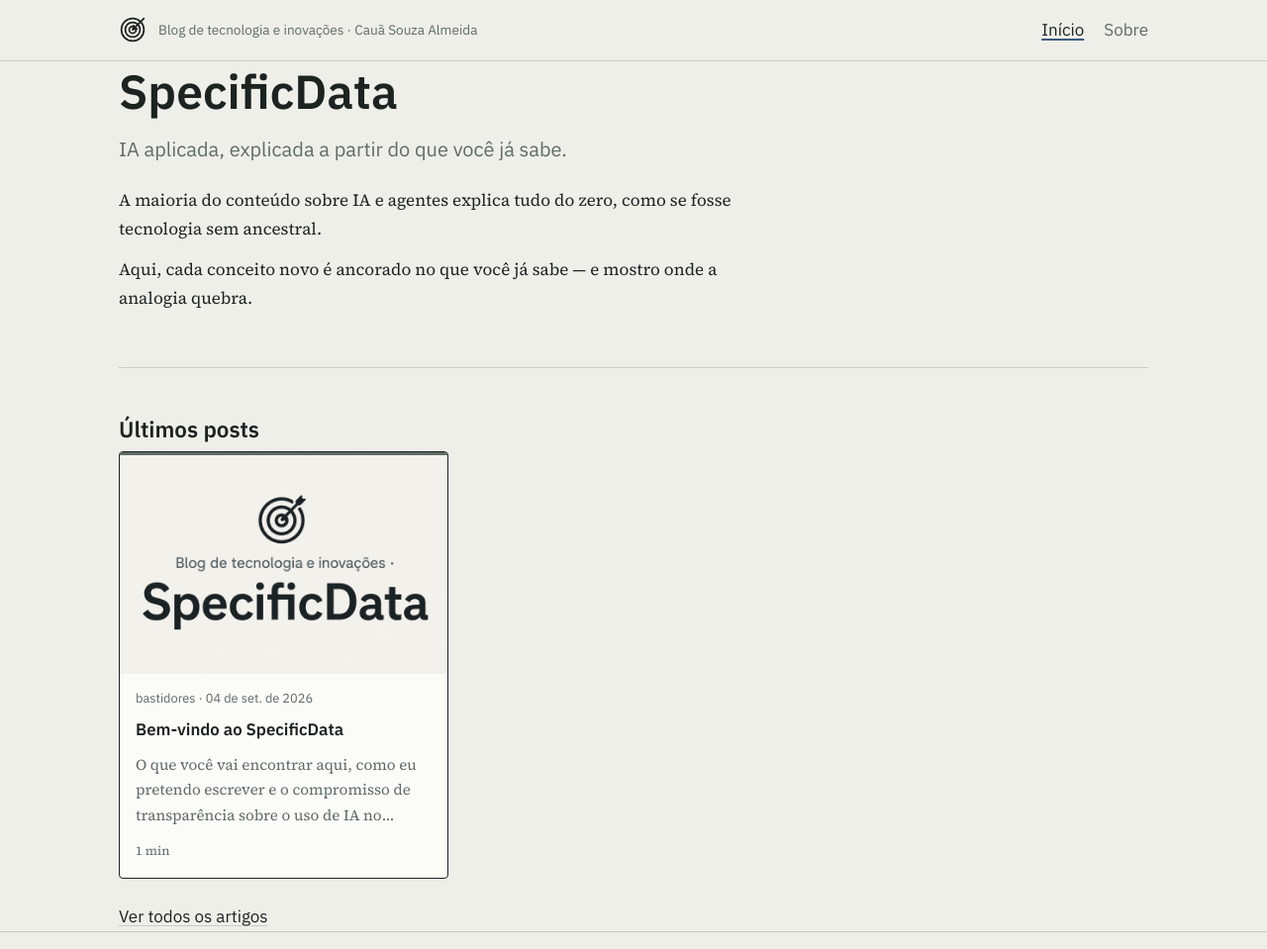
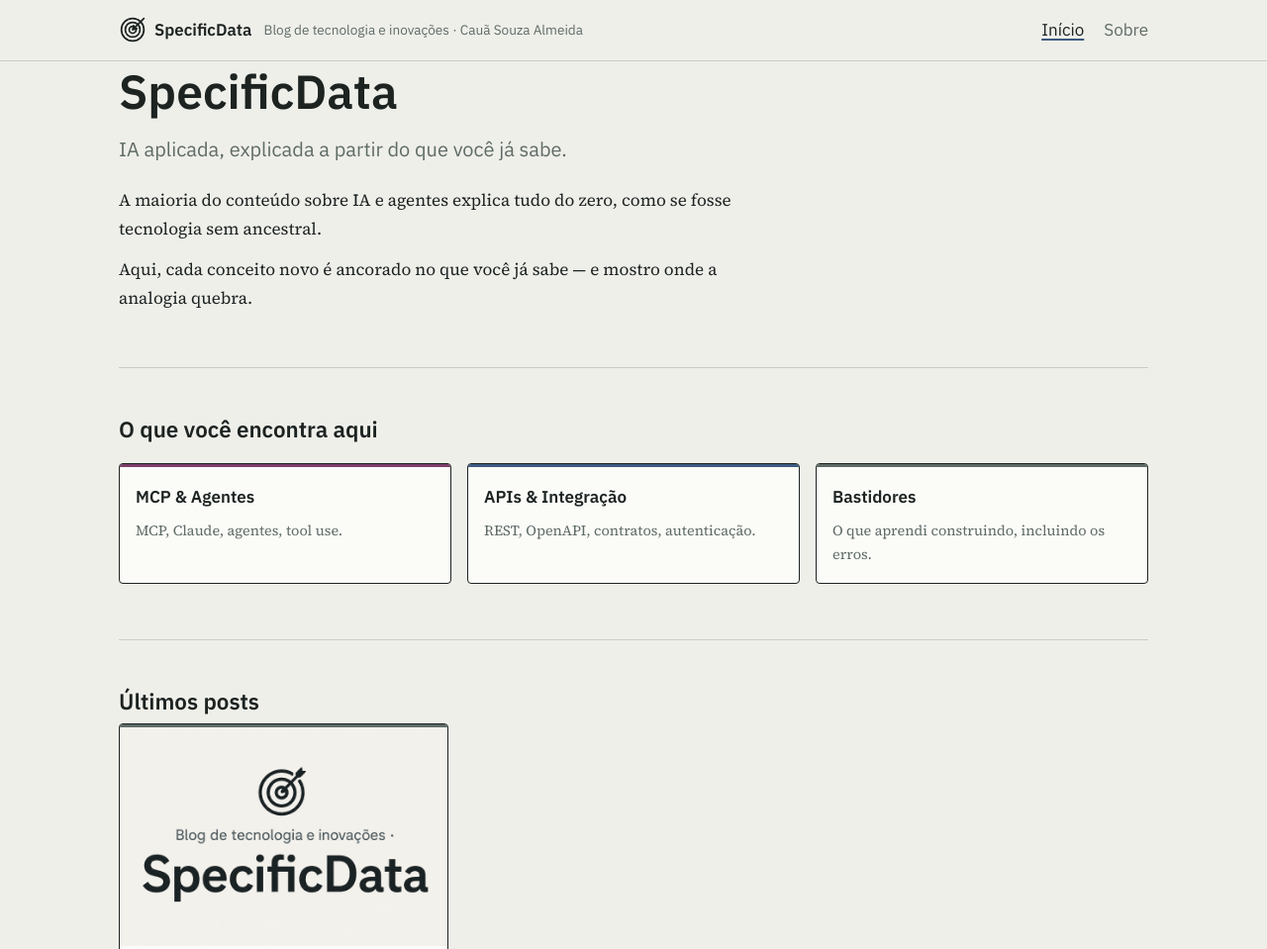
Before and after one commit to devcauas/SpecificData, an Astro site: page / in a window 1280 px wide. Shown: the top 959 px of the page at 99% size. Built offline with nearby package versions, Linux system fonts and the light colour scheme; Astro itself is replaced by a stand-in of ours.

Commit message:
Aprimoramento do UX/UI do portfólio

```diff
--- a/src/components/CategoryFilter.astro
+++ b/src/components/CategoryFilter.astro
@@ -95,6 +95,9 @@ const yearGroups = groupByYear ? groupPostsByYear(posts) : null;
   }
 
   .filter-bar label {
+    display: inline-block;
+    padding-block: 0.65rem;
+    padding-inline: 0.25rem;
     cursor: pointer;
     color: var(--muted);
     text-underline-offset: 0.25em;
--- a/src/components/PostCard.astro
+++ b/src/components/PostCard.astro
@@ -1,6 +1,5 @@
 ---
 import { Image } from 'astro:assets';
-import type { CategorySlug } from '../data/categories';
 import type { Post } from '../lib/posts';
 import { getCategory } from '../data/categories';
 import { getReadingTime } from '../lib/posts';
@@ -14,12 +13,6 @@ const { data, id, body } = post;
 const category = getCategory(data.category);
 const readingTime = getReadingTime(body ?? '');
 
-const categoryAccent: Record<CategorySlug, string> = {
-  'apis-integracao': 'var(--known)',
-  'mcp-agentes': 'var(--new)',
-  bastidores: 'var(--muted)',
-};
-
 const dateFormatter = new Intl.DateTimeFormat('pt-BR', {
   day: '2-digit',
   month: 'short',
@@ -30,7 +23,7 @@ const dateFormatter = new Intl.DateTimeFormat('pt-BR', {
 <li
   class="post-card"
   data-category={data.category}
-  style={{ '--category-accent': categoryAccent[data.category] }}
+  style={{ '--category-accent': category.accent }}
 >
   {
     data.cover && (
--- a/src/data/categories.ts
+++ b/src/data/categories.ts
@@ -6,6 +6,13 @@ export interface Category {
   /** Rótulo curto usado no filtro do arquivo ("Todos 12 · MCP 6 · APIs 4 · Bastidores 2"). */
   shortLabel: string;
   description: string;
+  /**
+   * Acento semântico da categoria (CLAUDE.md / BRIEF §6): apis-integracao usa
+   * --known (o que o leitor já sabe), mcp-agentes usa --new (o conceito novo),
+   * bastidores fica neutro em --muted. Mesmo valor usado na barra de 3px do
+   * PostCard e nos tiles da home — centralizado aqui para não divergir.
+   */
+  accent: string;
 }
 
 export const categories: Category[] = [
@@ -14,18 +21,21 @@ export const categories: Category[] = [
     label: 'MCP & Agentes',
     shortLabel: 'MCP',
     description: 'MCP, Claude, agentes, tool use.',
+    accent: 'var(--new)',
   },
   {
     slug: 'apis-integracao',
     label: 'APIs & Integração',
     shortLabel: 'APIs',
     description: 'REST, OpenAPI, contratos, autenticação.',
+    accent: 'var(--known)',
   },
   {
     slug: 'bastidores',
     label: 'Bastidores',
     shortLabel: 'Bastidores',
     description: 'O que aprendi construindo, incluindo os erros.',
+    accent: 'var(--muted)',
   },
 ];
 
--- a/src/layouts/Base.astro
+++ b/src/layouts/Base.astro
@@ -46,6 +46,7 @@ function isActiveLink(href: string): boolean {
         <div class="brand">
           <a href="/" class="logo-link" aria-label={`${site.name} — página inicial`}>
             <Logo size={28} />
+            <span class="brand-name">{site.name}</span>
           </a>
           <p class="header-tagline">{site.headerTagline}</p>
         </div>
@@ -112,14 +113,29 @@ function isActiveLink(href: string): boolean {
 
   .logo-link {
     display: flex;
+    align-items: center;
+    gap: 0.5rem;
     flex-shrink: 0;
     color: var(--ink);
+    text-decoration: none;
+  }
+
+  .brand-name {
+    font-family: var(--font-sans);
+    font-weight: 600;
+    font-size: 1.05rem;
   }
 
   .header-tagline {
     margin: 0;
     font-size: 0.85rem;
     color: var(--muted);
+  }
+
+  @media (max-width: 40rem) {
+    .header-tagline {
+      display: none;
+    }
   }
 
   .site-header nav,
--- a/src/pages/index.astro
+++ b/src/pages/index.astro
@@ -3,6 +3,7 @@ import Base from '../layouts/Base.astro';
 import PostCard from '../components/PostCard.astro';
 import { site } from '../data/site';
 import { series as allSeries } from '../data/series';
+import { categories } from '../data/categories';
 import { getPublishedPosts, getSeriesRoster } from '../lib/posts';
 
 const activeSeries = allSeries.find((s) => s.status === 'em-andamento') ?? null;
@@ -23,6 +24,22 @@ const latestPosts = (await getPublishedPosts()).slice(0, 6);
       Aqui, cada conceito novo é ancorado no que você já sabe — e mostro onde a
       analogia quebra.
     </p>
+  </section>
+
+  <section class="topics">
+    <h2>O que você encontra aqui</h2>
+    <ul class="topic-grid">
+      {
+        categories.map((category) => (
+          <li class="topic-tile" style={{ '--category-accent': category.accent }}>
+            <a class="topic-link" href="/blog">
+              <span class="topic-label">{category.label}</span>
+              <p class="topic-description">{category.description}</p>
+            </a>
+          </li>
+        ))
+      }
+    </ul>
   </section>
 
   {
@@ -81,10 +98,73 @@ const latestPosts = (await getPublishedPosts()).slice(0, 6);
     margin-top: 0.75rem;
   }
 
+  .topics h2,
   .series-block h2,
   .latest-posts h2 {
     font-size: 1.4rem;
     margin-bottom: 0.5rem;
+  }
+
+  .topic-grid {
+    display: grid;
+    grid-template-columns: repeat(3, 1fr);
+    gap: 1rem;
+    list-style: none;
+    margin-top: 1.25rem;
+  }
+
+  @media (max-width: 40rem) {
+    .topic-grid {
+      grid-template-columns: 1fr;
+    }
+  }
+
+  .topic-tile {
+    position: relative;
+    border: 1px solid var(--ink);
+    border-radius: 4px;
+    background: var(--card);
+    overflow: hidden;
+    transition:
+      background-color 120ms,
+      border-color 120ms;
+  }
+
+  .topic-tile::before {
+    content: '';
+    display: block;
+    height: 3px;
+    background: var(--category-accent);
+  }
+
+  .topic-tile:hover {
+    background: #ffffff;
+    border-color: var(--known-deep);
+  }
+
+  .topic-tile:has(a:focus-visible) {
+    outline: 2px solid var(--known);
+    outline-offset: 2px;
+  }
+
+  .topic-link {
+    display: block;
+    padding: 1rem;
+    color: var(--ink);
+    text-decoration: none;
+  }
+
+  .topic-label {
+    display: block;
+    font-family: var(--font-sans);
+    font-weight: 600;
+    margin-bottom: 0.4rem;
+  }
+
+  .topic-description {
+    margin: 0;
+    color: var(--muted);
+    font-size: 0.9rem;
   }
 
   .series-description {
@@ -116,10 +196,6 @@ const latestPosts = (await getPublishedPosts()).slice(0, 6);
   .series-list a {
     color: var(--ink);
     text-decoration: underline;
-    text-decoration-color: var(--rule);
-  }
-
-  .series-list a:hover {
     text-decoration-color: currentColor;
   }
 
@@ -133,10 +209,6 @@ const latestPosts = (await getPublishedPosts()).slice(0, 6);
     font-family: var(--font-sans);
     color: var(--ink);
     text-decoration: underline;
-    text-decoration-color: var(--rule);
-  }
-
-  .series-link:hover {
     text-decoration-color: currentColor;
   }
 
@@ -146,10 +218,6 @@ const latestPosts = (await getPublishedPosts()).slice(0, 6);
     font-family: var(--font-sans);
     color: var(--ink);
     text-decoration: underline;
-    text-decoration-color: var(--rule);
-  }
-
-  .all-posts-link:hover {
     text-decoration-color: currentColor;
   }
 </style>
```
Also changed, not shown: 1 other file.
